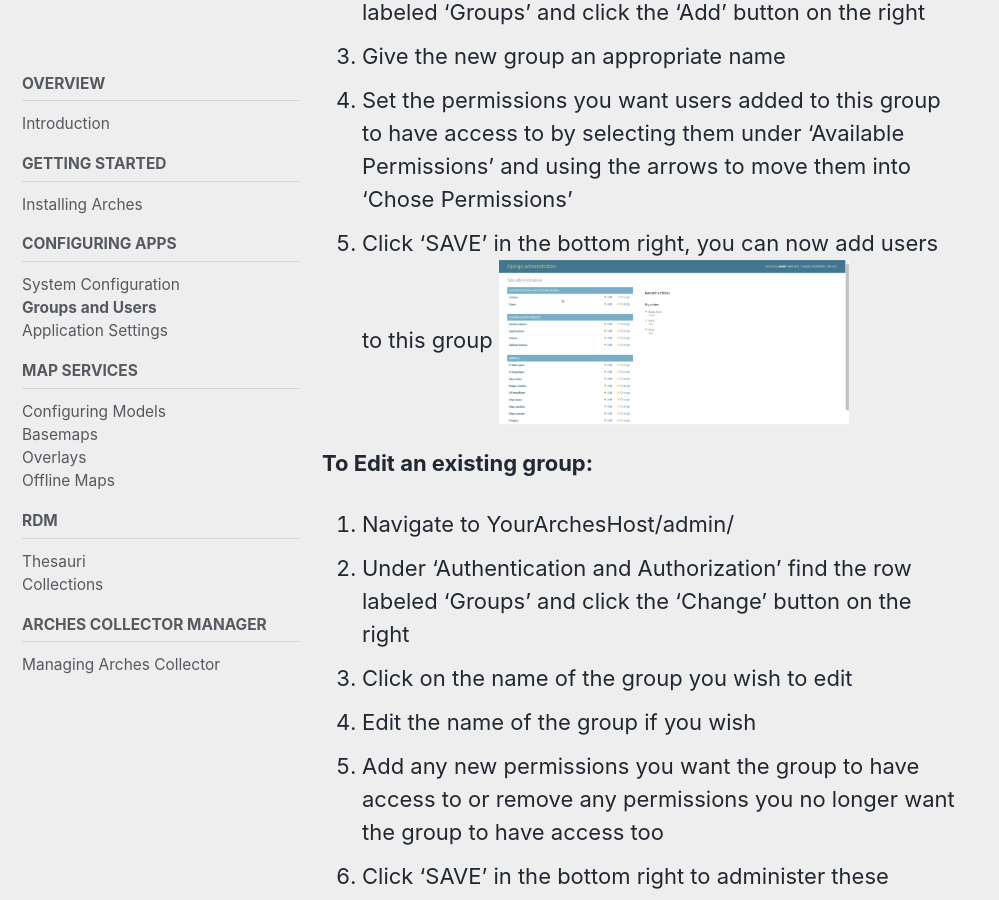
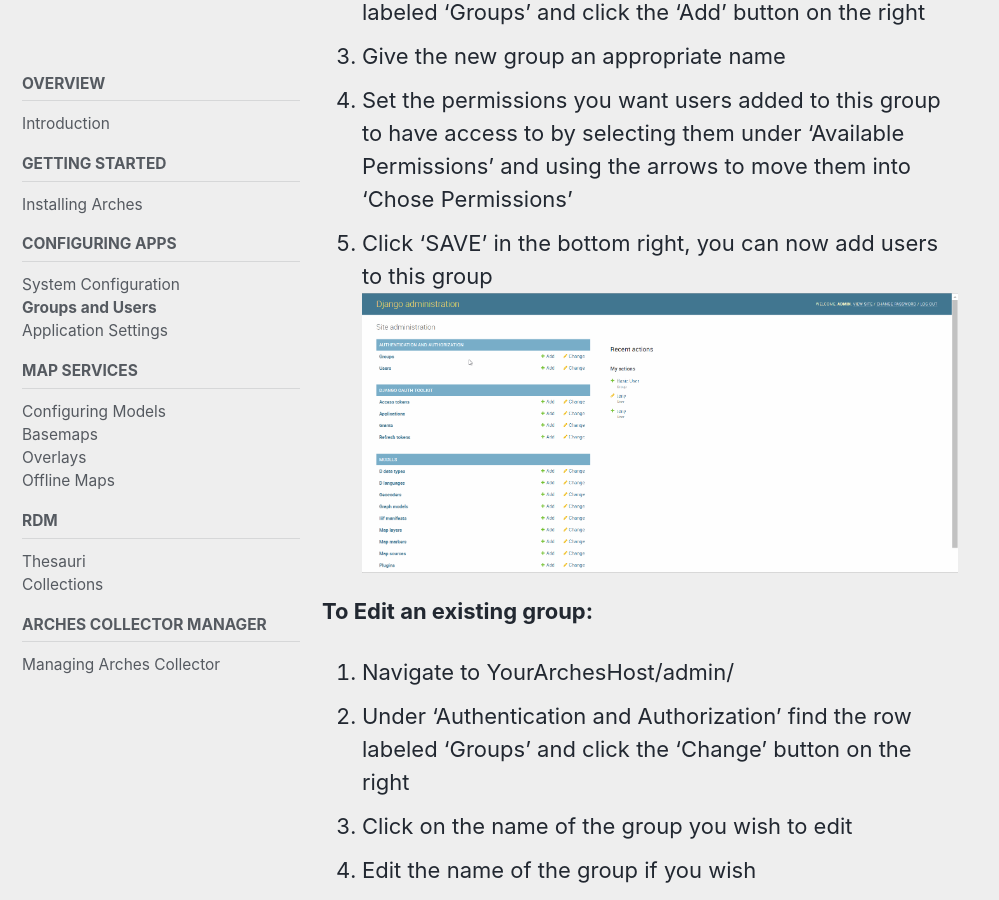
Before and after one commit to fargeo/archesguides, a Jekyll site: the page built from _pages/groups-users.md, in a window 1280 px wide and 900 px high, scrolled down 843 px. Shown: the whole window, without its empty margins (0-999 px from the left). Built offline with Jekyll 4.4.1, drawn with Linux system fonts in a browser that asks for light colours; cached includes are drawn as plain includes; nearby versions of some CDN libraries.

Commit message:
Update groups-users.md

```diff
--- a/_pages/groups-users.md
+++ b/_pages/groups-users.md
@@ -25,7 +25,7 @@ Arches installs with a handful of pre-existing groups with permissions already s
 1. Give the new group an appropriate name
 1. Set the permissions you want users added to this group to have access to by selecting them under 'Available Permissions' and using the arrows to move them into 'Chose Permissions'
 1. Click 'SAVE' in the bottom right, you can now add users to this group
-<img src="/assets/GIFs/groupCreate.gif" width = "350" height = "200" />
+<img src="/assets/GIFs/groupCreate.gif" width = "2500" height = "1172" />
 
 **To Edit an existing group:**
 1. Navigate to YourArchesHost/admin/
```
